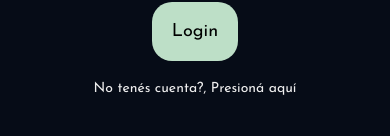
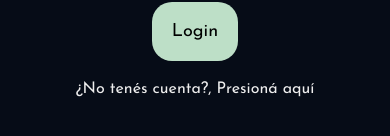
Before and after one commit to guidogattas/react-native-movies-app-gattas, a React Native app: screen /login in a window 390 px wide. Shown: the part 456-592 px from the top of the page. Built offline with nearby package versions, Linux system fonts and the light colour scheme.

Commit message:
Cambios texto Watch Movies - Styles

```diff
--- a/src/navigation/RootNavigation.js
+++ b/src/navigation/RootNavigation.js
@@ -30,7 +30,7 @@ const RootNavigation = () => {
                     ...headerOptions(''),
                     headerLeft: () => (
                         <Text style={{ ...headerOptions('').headerTitleStyle, marginLeft: 10 }}>
-                            Watch Movies
+                            WATCH MOVIES 🎦
                         </Text>
                     ),
                 }}
--- a/src/screens/Login.js
+++ b/src/screens/Login.js
@@ -59,7 +59,7 @@ const Login = ({ navigation }) => {
             </Pressable>
             <Pressable style={styles.registerButton}
                 onPress={() => navigation.navigate('register')}>
-                <Text style={styles.textRegisterButton}>No tenés cuenta?, Presioná aquí</Text>
+                <Text style={styles.textRegisterButton}>¿No tenés cuenta?, Presioná aquí</Text>
             </Pressable>
         </View>
     )
@@ -102,7 +102,7 @@ const styles = StyleSheet.create({
     textRegisterButton: {
         marginTop: 20,
         fontFamily: 'JosefinRegular',
-        fontSize: 14,
+        fontSize: 16,
         color: colors.textinput
     }
 })
```
